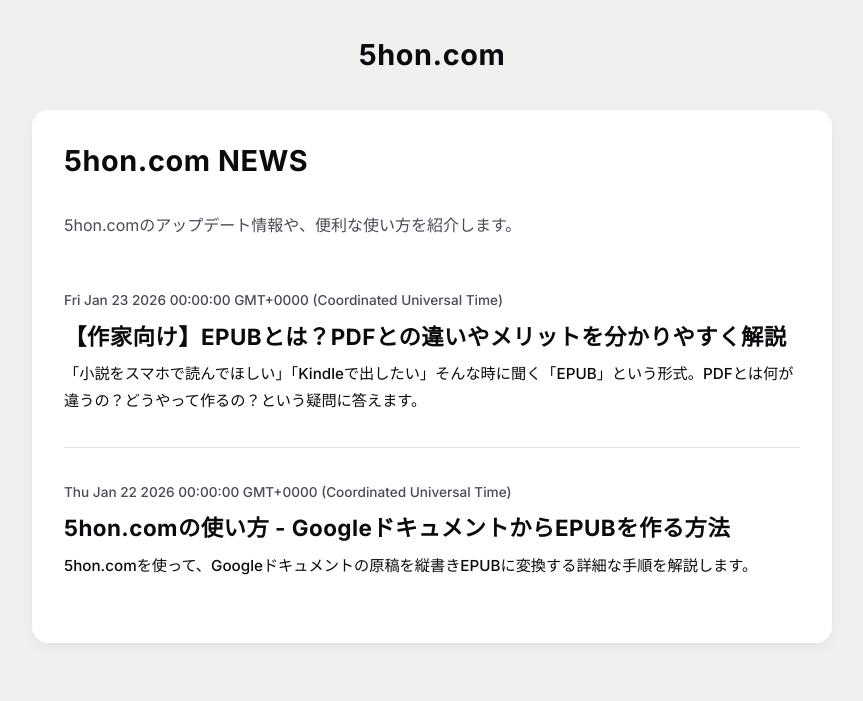
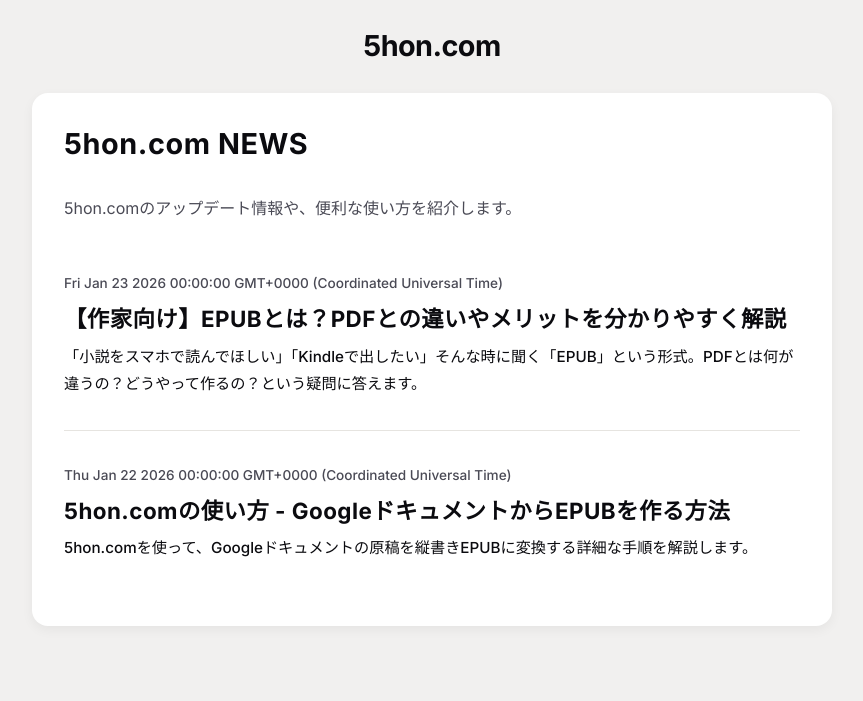
Before and after one commit to yo4e/5hon-com, an Astro site: page /blog in a window 1280 px wide. Shown: the top 701 px of the page, without its empty margins (208-1071 px from the left). Built offline with nearby package versions, Linux system fonts and the light colour scheme; Astro itself is replaced by a stand-in of ours.

Commit message:
style: unify branding with .brand-logo class and fix css syntax

```diff
--- a/src/layouts/Layout.astro
+++ b/src/layouts/Layout.astro
@@ -56,7 +56,7 @@
             Astro.url.pathname !== "/" && (
                 <header class="site-header">
                     <a href="/" class="site-branding">
-                        <span class="site-title">5hon.com</span>
+                        <span class="site-title brand-logo">5hon.com</span>
                     </a>
                 </header>
             )
@@ -173,10 +173,8 @@
         text-decoration: none;
     }
     .site-title {
-        font-weight: 700;
-        font-size: 1.8rem; /* トップページのh1と同じくらいのサイズ感に */
-        letter-spacing: 0.02em;
-        color: var(--color-text);
+        font-size: 1.8rem;
+        /* font-weight/letter-spacing/color は .brand-logo で定義済み */
     }
     footer {
         text-align: center;
--- a/src/pages/index.astro
+++ b/src/pages/index.astro
@@ -10,7 +10,7 @@
 >
     <div class="app-container">
         <header class="header">
-            <h1>5hon.com</h1>
+            <h1 class="brand-logo">5hon.com</h1>
             <p class="header-sub">
                 GoogleドキュメントからiPhone/Mac向け縦書きEPUBを生成
             </p>
--- a/src/styles/global.css
+++ b/src/styles/global.css
@@ -59,6 +59,14 @@
 
 [hidden] {
   display: none !important;
+}
+
+.brand-logo {
+  font-family: var(--font-sans);
+  font-weight: 800;
+  letter-spacing: -0.02em;
+  color: var(--color-text);
+  line-height: 1;
 }
 
 html {
```
